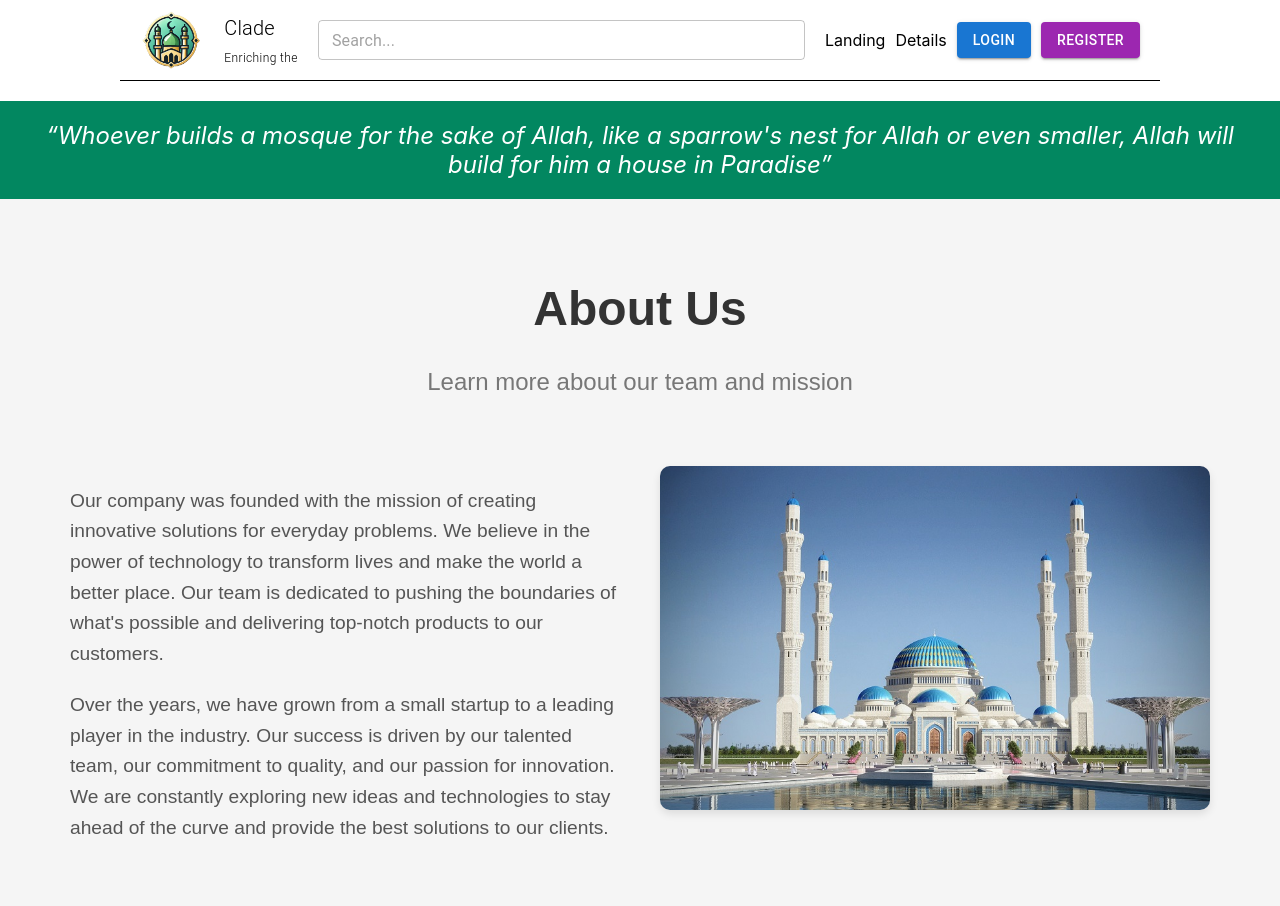
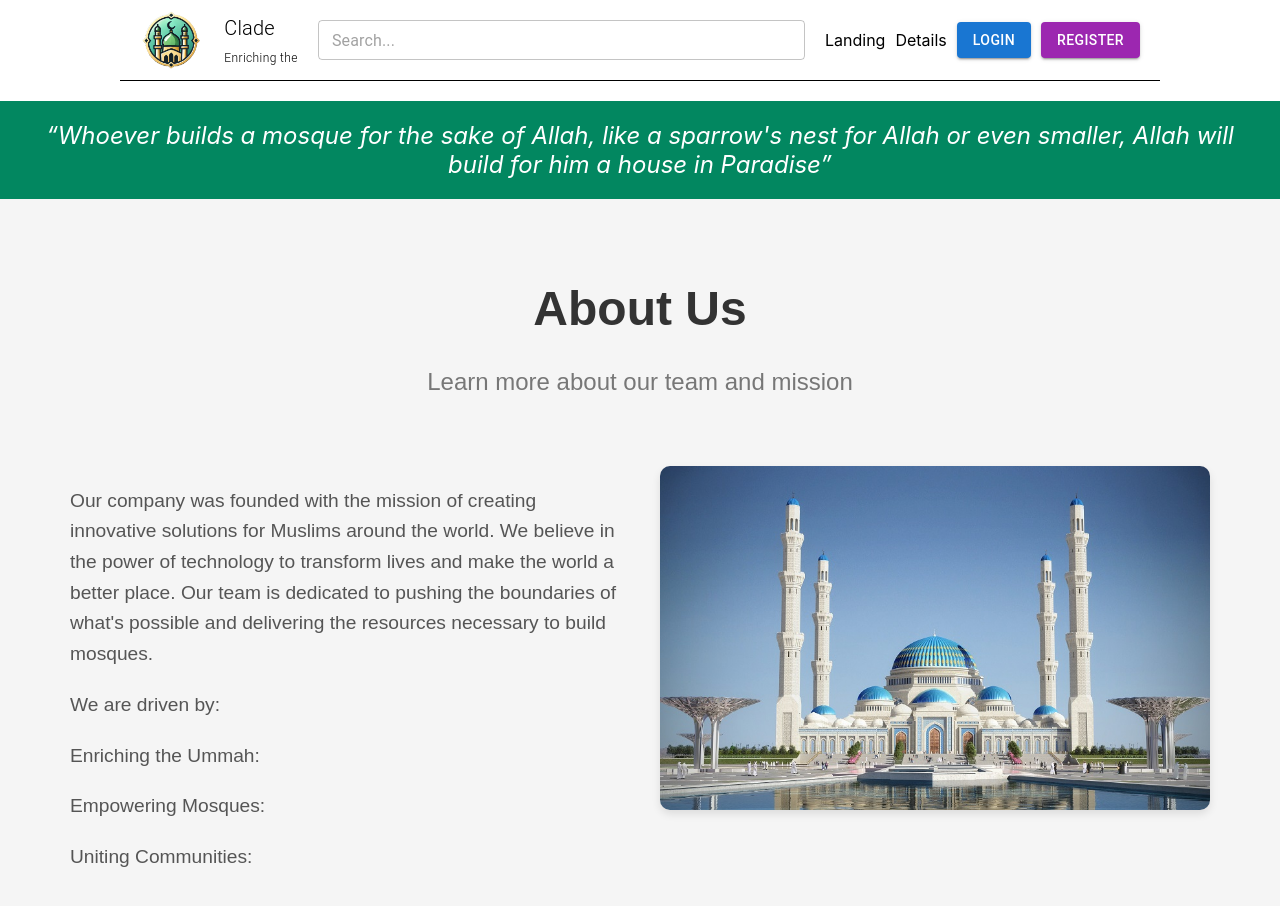
Before and after one commit to smoltafet/cladecrowd, a React (Create React App) app in the folder my-app/: page /about in a window 1280 px wide. Shown: the top 906 px of the page. Built offline with nearby package versions, Linux system fonts and the light colour scheme; no server answers.

Commit message:
ABOUT PAGE

```diff
--- a/my-app/src/pages/About.js
+++ b/my-app/src/pages/About.js
@@ -1,5 +1,6 @@
 import React from 'react';
 import mosque from '../images/mosque.jpg'; // Import the image
+import BlogBanner from '../components/BlogBanner';
 
 const About = () => {
   const styles = {
@@ -75,15 +76,21 @@ const About = () => {
         <div style={styles.content}>
           <div style={styles.textSection}>
             <p style={styles.paragraph}>
-              Our company was founded with the mission of creating innovative solutions for everyday problems.
-              We believe in the power of technology to transform lives and make the world a better place.
-              Our team is dedicated to pushing the boundaries of what's possible and delivering top-notch products to our customers.
+            Our company was founded with the mission of creating innovative solutions for Muslims around the world.
+            We believe in the power of technology to transform lives and make the world a better place.
+            Our team is dedicated to pushing the boundaries of what's possible and delivering the resources necessary to build mosques.
             </p>
             <p style={styles.paragraph}>
-              Over the years, we have grown from a small startup to a leading player in the industry.
-              Our success is driven by our talented team, our commitment to quality, and our passion for innovation.
-              We are constantly exploring new ideas and technologies to stay ahead of the curve and provide the best solutions to our clients.
+            We are driven by:
             </p>
+            <p style={styles.paragraph}>
+            Enriching the Ummah:
+          </p>
+          <p style={styles.paragraph}>
+          Empowering Mosques:        </p>
+          <p style={styles.paragraph}>
+          Uniting Communities:
+          </p>
           </div>
           <div style={styles.imageSection}>
             <img style={styles.image} src={mosque} alt="Mosque" />
```
